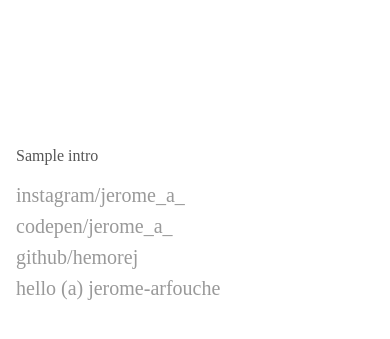
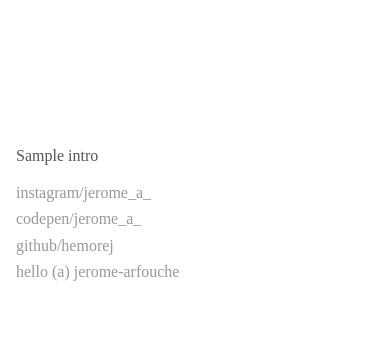
Before and after one commit to hemorej/portfolio, a PHP site: the page made by site/templates/home.php in a window 390 px wide. Shown: the top 339 px of the page. Run offline with PHP 8.4, Linux system fonts and the light colour scheme; the template is opened without the code that fills it: most values are stand-ins (such as "Sample title", 1, 10 or a date in 2020); data that the repository does not hold is empty.

Commit message:
serif font fix. responsive home template fix

```diff
--- a/assets/css/tidy.css
+++ b/assets/css/tidy.css
@@ -1 +1 @@
-@font-face{font-family:ff-meta-serif;src:url(../font/MetaWeb-Normal.eot),url(../font/MetaWeb-Normal.eot?#iefix) format('embedded-opentype'),url(../font/MetaWeb-Normal.woff) format('woff');font-weight:400;font-style:normal}@font-face{font-family:meta-cd;src:url(../font/MetaWeb-CondNormal.eot),url(../font/MetaWeb-CondNormal.eot?#iefix) format('embedded-opentype'),url(../font/MetaWeb-CondNormal.woff) format('woff'),url(../font/MetaWeb-CondNormal.svg#webfont) format('svg');font-weight:400;font-style:normal}.ff-meta-serif{font-family:ff-meta-serif,serif}.meta-cd{font-family:meta-cd,sans-serif}::selection{background:#ffb700;color:#fff}::-moz-selection{background:#ffb700;color:#fff}.error{background:url(../images/static.png) repeat center center fixed}.hover-strike:hover{text-decoration:line-through}.f17rem{font-size:1.77rem}@media screen and (min-width:30em){.f17rem-ns{font-size:1.77rem}}@media screen and (min-width:30em) and (max-width:60em){.f17rem-m{font-size:1.77rem}}@media screen and (min-width:60em){.f17rem-l{font-size:1.77rem}}
+@font-face{font-family:ff-meta-serif;src:url(../font/MetaSerifWeb-Book.eot),url(../font/MetaSerifWeb-Book.eot?#iefix) format('embedded-opentype'),url(../font/MetaSerifWeb-Book.woff) format('woff');font-weight:400;font-style:normal}@font-face{font-family:meta-cd;src:url(../font/MetaWeb-CondNormal.eot),url(../font/MetaWeb-CondNormal.eot?#iefix) format('embedded-opentype'),url(../font/MetaWeb-CondNormal.woff) format('woff'),url(../font/MetaWeb-CondNormal.svg#webfont) format('svg');font-weight:400;font-style:normal}.ff-meta-serif{font-family:ff-meta-serif,serif}.meta-cd{font-family:meta-cd,sans-serif}::selection{background:#ffb700;color:#fff}::-moz-selection{background:#ffb700;color:#fff}.error{background:url(../images/static.png) repeat center center fixed}.hover-strike:hover{text-decoration:line-through}.f17rem{font-size:1.77rem}@media screen and (min-width:30em){.f17rem-ns{font-size:1.77rem}}@media screen and (min-width:30em) and (max-width:60em){.f17rem-m{font-size:1.77rem}}@media screen and (min-width:60em){.f17rem-l{font-size:1.77rem}}
--- a/site/templates/home.php
+++ b/site/templates/home.php
@@ -8,7 +8,7 @@
       </article>
     </div>
     <nav class="fl w-100 w-40-ns">
-      <ul class="list f4 pl0 pl3-ns mt5-ns mt3">
+      <ul class="list f4-ns f5 pl0 pl3-ns mt5-ns mt3">
         <li class="pb2"><a class="link silver hover-gold hover-strike umami--click--instagram" href="http://instagram.com/jerome_a_" target=_blank>instagram/jerome_a_</a></li>
         <li class="pb2"><a class="link silver hover-gold hover-strike umami--click--codepen" href="http://codepen.io/jerome_a_/" target=_blank>codepen/jerome_a_</a></li>
         <li class="pb2"><a class="link silver hover-gold hover-strike umami--click--github" href="http://github.com/hemorej/" target=_blank>github/hemorej</a></li>
```
Also changed, not shown: assets/styles/app.css (+4 -4 lines).
